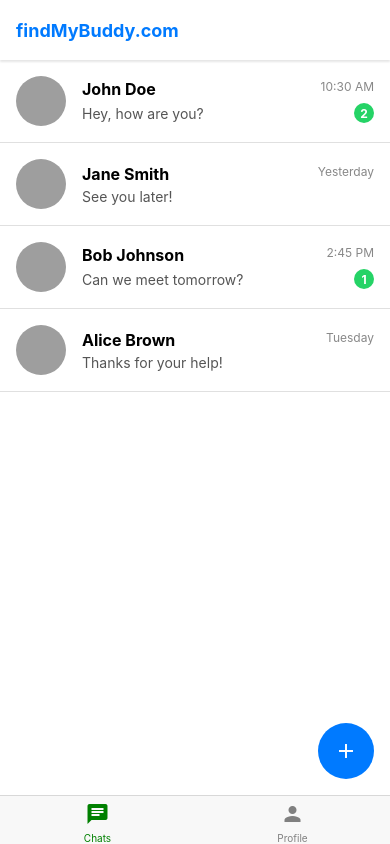
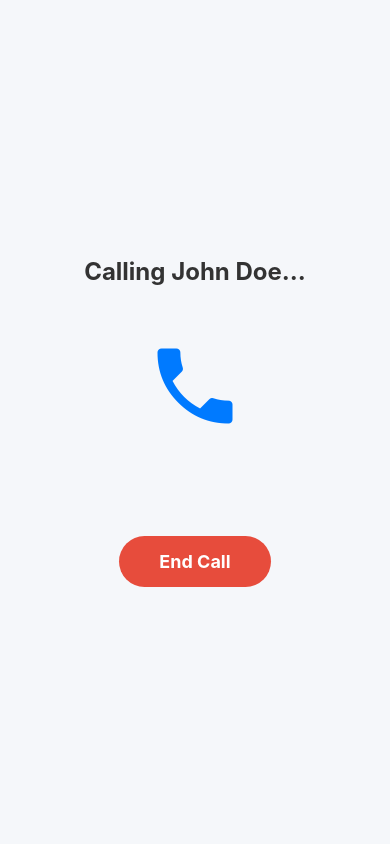
Before and after one commit to ajprince21/findbuddy.com, a React Native app in the folder ConnectMe/: screen /CallingScreen in a window 390 px wide. Built offline with nearby package versions, Linux system fonts and the light colour scheme; grey boxes are pictures that could not be loaded.

Commit message:
created Calling Screen

```diff
--- a/ConnectMe/src/navigation/RootNavigator.js
+++ b/ConnectMe/src/navigation/RootNavigator.js
@@ -2,6 +2,7 @@ import React from "react";
 import { createNativeStackNavigator } from "@react-navigation/native-stack";
 import TabNavigator from "./TabNavigator";
 import ChattingScreen from "../screens/ChattingScreen/ChattingScreen";
+import CallingScreen from "../screens/CallingScreen/CallingScreen";
 
 const RootNavigator = () => {
   const Stack = createNativeStackNavigator();
@@ -12,9 +13,14 @@ const RootNavigator = () => {
         component={TabNavigator}
         options={{ headerShown: false }}
       />
-       <Stack.Screen
+      <Stack.Screen
         name="ChattingScreen"
         component={ChattingScreen}
+        options={{ headerShown: false }}
+      />
+      <Stack.Screen
+        name="CallingScreen"
+        component={CallingScreen}
         options={{ headerShown: false }}
       />
     </Stack.Navigator>
--- a/ConnectMe/src/screens/CallingScreen/CallingScreen.js
+++ b/ConnectMe/src/screens/CallingScreen/CallingScreen.js
@@ -1,12 +1,63 @@
-import { View, Text } from "react-native";
+// CallingScreen.js
 import React from "react";
+import { View, Text, StyleSheet, TouchableOpacity } from "react-native";
+import { Icon } from "@rneui/themed";
+import Colors from "../../utlis/Colors";
 
-const CallingScreen = () => {
+const CallingScreen = ({ navigation, route }) => {
+  const contactName = route?.params?.contactName || "John Doe";
+
+  const handleEndCall = () => {
+    // Handle ending the call, e.g., navigate back
+    navigation.goBack();
+  };
+
   return (
-    <View>
-      <Text>CallingScreen</Text>
+    <View style={styles.container}>
+      <Text style={styles.titleText}>{`Calling ${contactName}...`}</Text>
+      <Icon
+        name="phone"
+        type="material"
+        color={Colors.primary}
+        size={100}
+        style={styles.icon}
+      />
+
+      <TouchableOpacity style={styles.endCallButton} onPress={handleEndCall}>
+        <Text style={styles.endCallText}>End Call</Text>
+      </TouchableOpacity>
     </View>
   );
 };
 
+const styles = StyleSheet.create({
+  container: {
+    flex: 1,
+    justifyContent: "center",
+    alignItems: "center",
+    backgroundColor: Colors.background.light,
+  },
+  titleText: {
+    fontSize: 24,
+    fontWeight: "bold",
+    color: Colors.text.primary,
+    marginBottom: 50,
+  },
+  icon: {
+    marginBottom: 50,
+  },
+  endCallButton: {
+    backgroundColor: Colors.error,
+    paddingVertical: 15,
+    paddingHorizontal: 40,
+    borderRadius: 30,
+    marginTop: 50,
+  },
+  endCallText: {
+    color: "white",
+    fontSize: 18,
+    fontWeight: "bold",
+  },
+});
+
 export default CallingScreen;
--- a/ConnectMe/src/screens/ChattingScreen/ChattingScreen.js
+++ b/ConnectMe/src/screens/ChattingScreen/ChattingScreen.js
@@ -95,6 +95,9 @@ const ChattingScreen = ({ route }) => {
   const goBack = () => {
     navigation.goBack();
   };
+  const handlecalling = () => {
+    navigation.navigate("CallingScreen");
+  };
   return (
     <SafeAreaView style={styles.container}>
       <View style={styles.header}>
@@ -113,8 +116,17 @@ const ChattingScreen = ({ route }) => {
           />
           <Text style={styles.headerTitle}>{name}</Text>
         </View>
+        <View style={styles.row}>
+          <TouchableOpacity onPress={handlecalling}>
+            <Icon
+              name="call"
+              type="material"
+              color={Colors.text.primary}
+              size={24}
+            />
+          </TouchableOpacity>
 
-        <TouchableOpacity>
+          <TouchableOpacity style={{ marginLeft: 12 }}>
             <Icon
               name="more-vert"
               type="material"
@@ -122,6 +134,7 @@ const ChattingScreen = ({ route }) => {
               size={24}
             />
           </TouchableOpacity>
+        </View>
       </View>
 
       <FlatList
```
Lines whose indentation alone changed are shown as unchanged.
